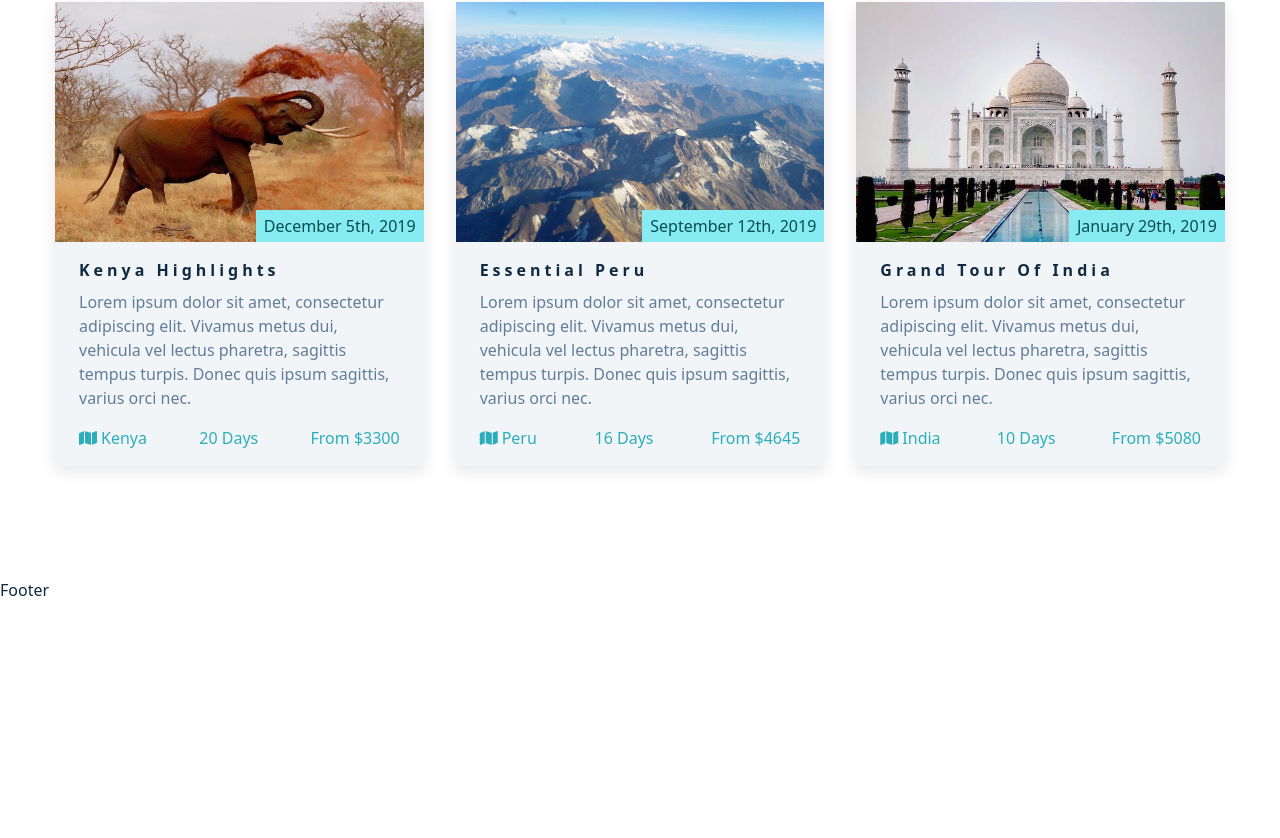
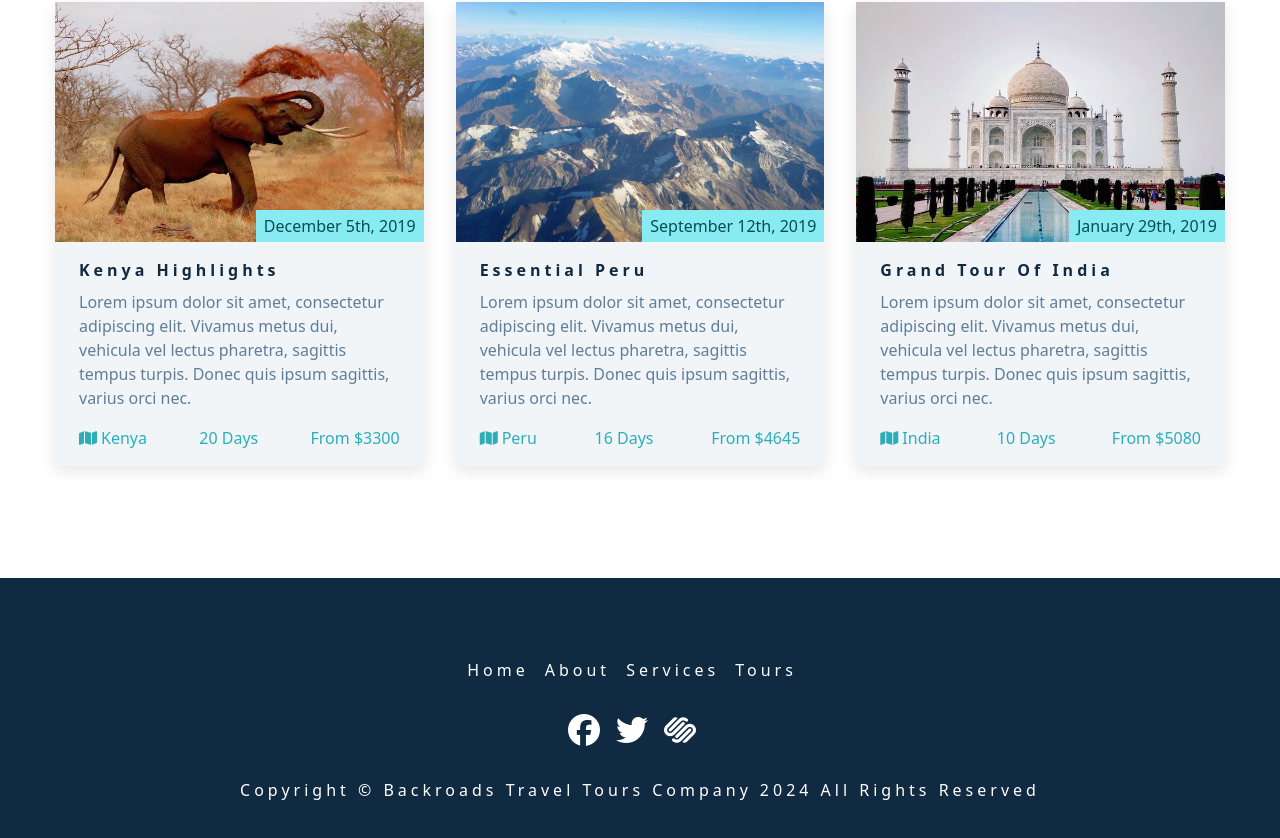
Before and after one commit to SPMcDonald1316/react_projects, a JavaScript app in the folder backroads/: page / in a window 1280 px wide. Shown: the part 2605-3443 px from the top of the page. Before the commit the page ends 3207 px from the top, so only its background shows below. Built offline with nearby package versions, Linux system fonts and the light colour scheme; the HTML template or start-up script is replaced by a standard one.

Commit message:
complete footer component

```diff
--- a/backroads/src/components/Footer.js
+++ b/backroads/src/components/Footer.js
@@ -1,4 +1,36 @@
+import { pageLinks, socialLinks } from '../data';
+
 const Footer = () => {
-  return <div>Footer</div>;
+  return (
+    <footer className='section footer'>
+      <ul className='footer-links'>
+        {pageLinks.map((link) => (
+          <li key={link.id}>
+            <a href={link.href} className='footer-link'>
+              {link.text}
+            </a>
+          </li>
+        ))}
+      </ul>
+      <ul className='footer-icons'>
+        {socialLinks.map((link) => (
+          <li key={link.id}>
+            <a
+              href={link.href}
+              target='_blank'
+              className='footer-icon'
+              rel='noreferrer'
+            >
+              <i className={link.icon}></i>
+            </a>
+          </li>
+        ))}
+      </ul>
+      <p className='copyright'>
+        copyright &copy; backroads travel tours company
+        <span id='date'>{new Date().getFullYear()}</span> all rights reserved
+      </p>
+    </footer>
+  );
 };
 export default Footer;
```
